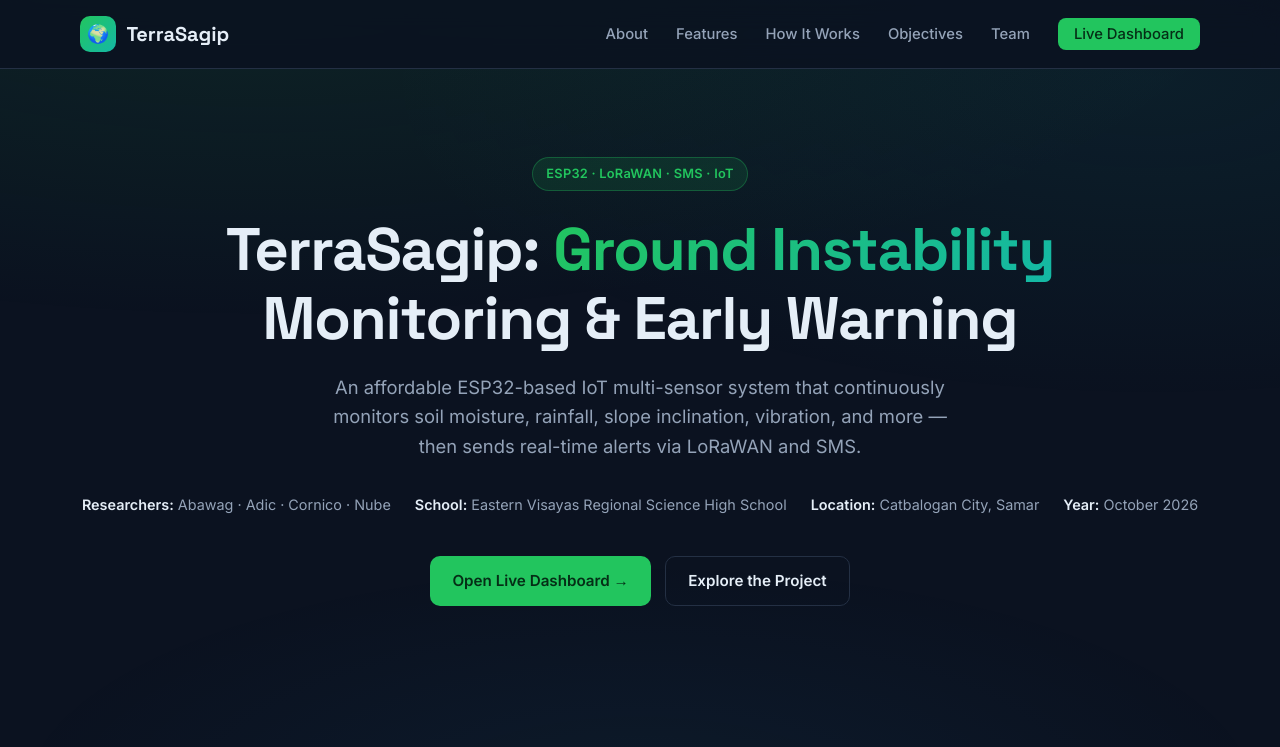
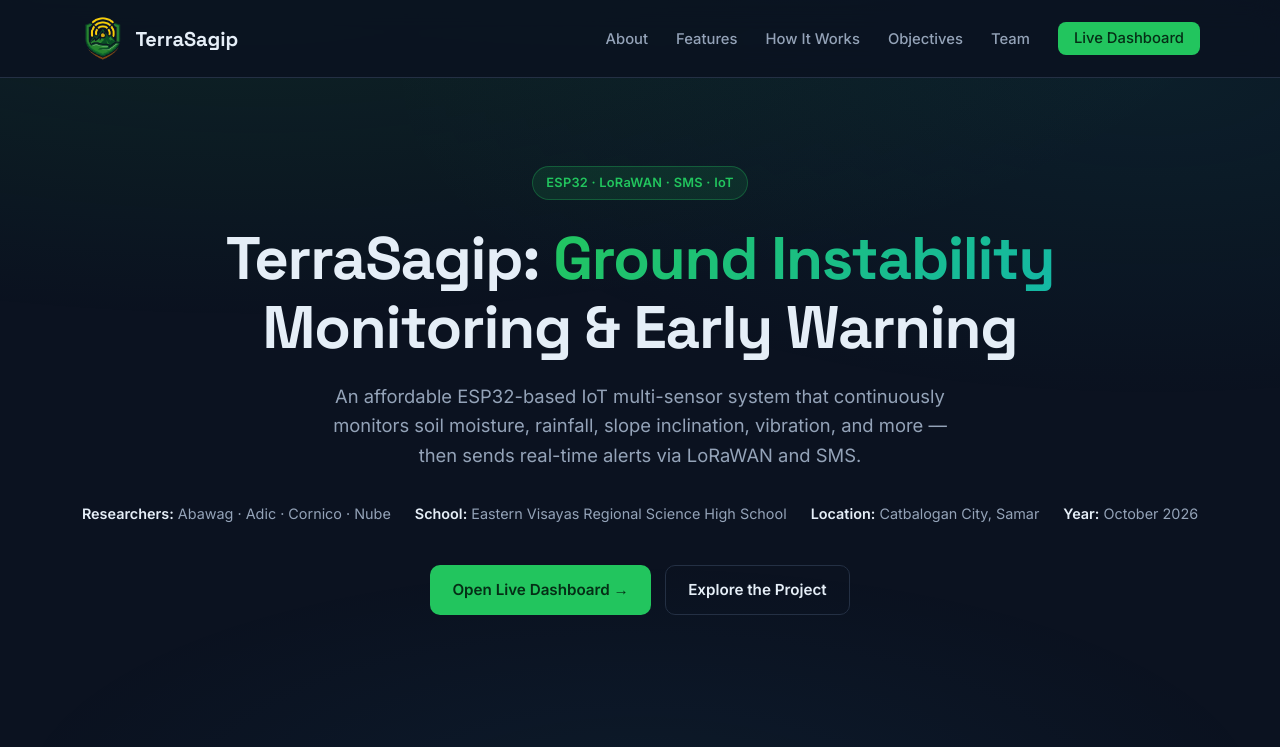
Before and after one commit to GabeThePogi/TerraSagip-Official, a plain HTML site: page index.html in a window 1280 px wide. Shown: the top 747 px of the page. Drawn offline with Linux system fonts and the light colour scheme; no server answers.

Commit message:
Update index.html

```diff
--- a/index.html
+++ b/index.html
@@ -88,15 +88,15 @@
       font-size: 1.25rem;
     }
 
-    .logo-icon {
-      width: 36px;
-      height: 36px;
-      border-radius: 10px;
-      background: linear-gradient(135deg, var(--green), var(--teal));
-      display: grid;
-      place-items: center;
-      font-size: 1.1rem;
+
+.logo-img {
+  width: 45px;
+  height: 45px;
+  object-fit: contain;
+  border-radius: 6px;
+  display: block;
 }
+
 
     .nav-links {
       display: flex;
@@ -864,14 +864,19 @@
 </head>
 <body>
   <!-- NAV -->
+
 <nav>
   <div class="container nav-inner">
     <a href="#" class="logo">
-        <div class="logo-icon">🌍</div>
-        TerraSagip
+      <img src="terrasagip-logo.png"
+           alt="TerraSagip Logo"
+           class="logo-img">
+      <span>TerraSagip</span>
     </a>
+
     <ul class="nav-links" id="navLinks">
       <li><a href="#about">About</a></li>
+
         <li><a href="#features">Features</a></li>
         <li><a href="#how">How It Works</a></li>
         <li><a href="#objectives">Objectives</a></li>
```
Lines whose indentation alone changed are shown as unchanged.
